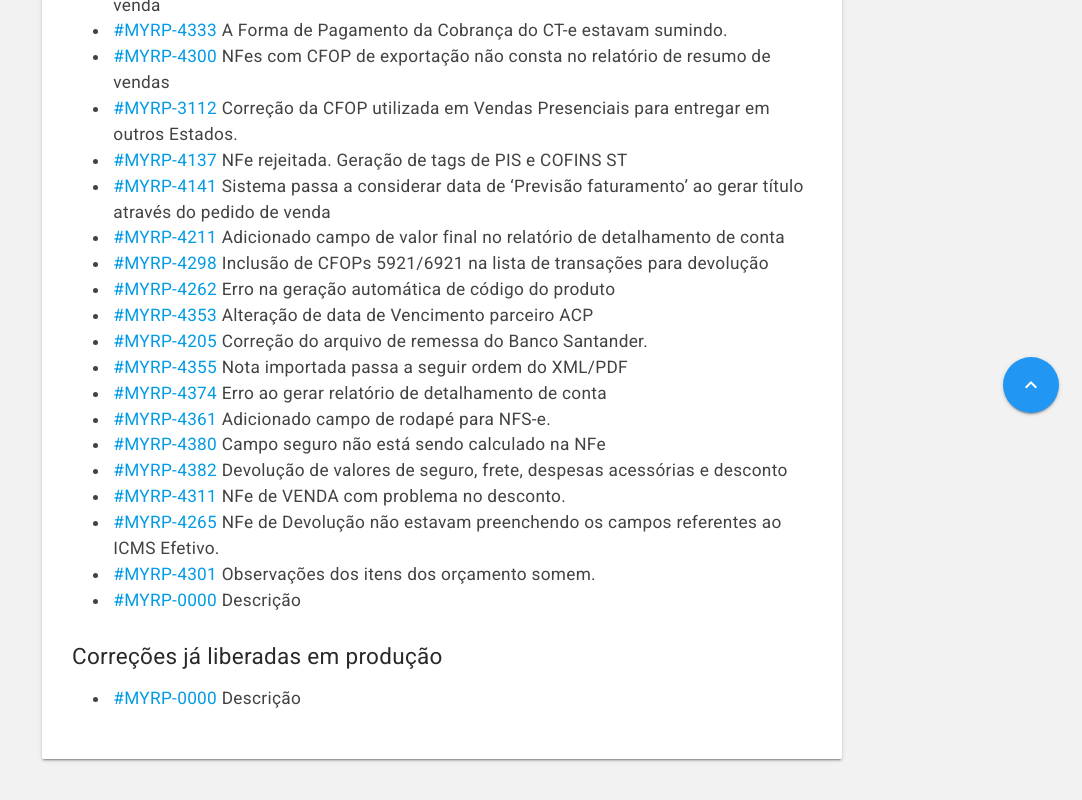
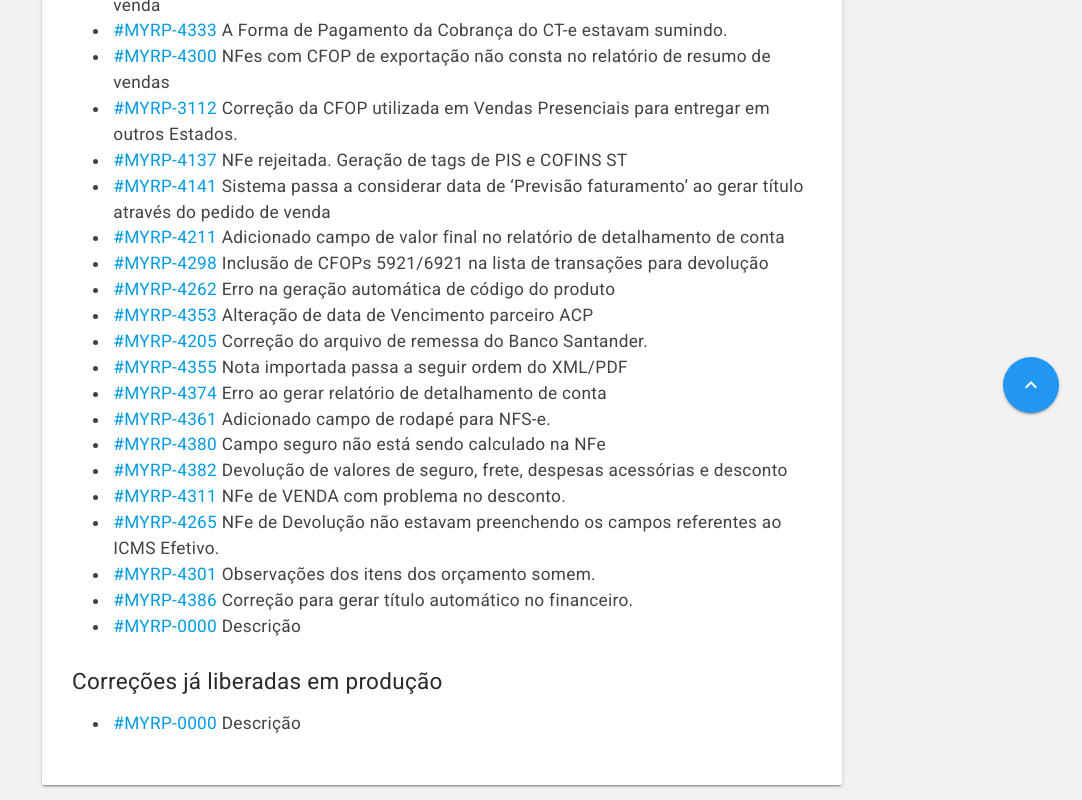
Before and after one commit to myrp-maicon/changelog-myrp, a Jekyll site: the page built from docs/myrp/19.07.01.md, in a window 1280 px wide. Shown: the part 464-1264 px from the top of the page, without its empty margins (198-1280 px from the left). Built offline with Jekyll 4.4.1, drawn with Linux system fonts in a browser that asks for light colours; nearby versions of some CDN libraries; our own code applies the rules of GitHub Pages for plain Markdown files; the repository's description, which GitHub fills in, is left out; before the commit the page ends 1238 px from its top, so only the background shows below that.

Commit message:
AD:MYRP-4386
Correção para gerar título automático no financeiro.

```diff
--- a/docs/myrp/19.07.01.md
+++ b/docs/myrp/19.07.01.md
@@ -24,6 +24,7 @@
 * [#MYRP-4311](https://devmyrp.atlassian.net/browse/MYRP-4311) NFe de VENDA com problema no desconto.
 * [#MYRP-4265](https://devmyrp.atlassian.net/browse/MYRP-4265) NFe de Devolução não estavam preenchendo os campos referentes ao ICMS Efetivo.
 * [#MYRP-4301](https://devmyrp.atlassian.net/browse/MYRP-4301) Observações dos itens dos orçamento somem.
+* [#MYRP-4386](https://devmyrp.atlassian.net/browse/MYRP-4386) Correção para gerar título automático no financeiro.
 * [#MYRP-0000](https://devmyrp.atlassian.net/browse/MYRP-0000) Descrição
 
 
```
